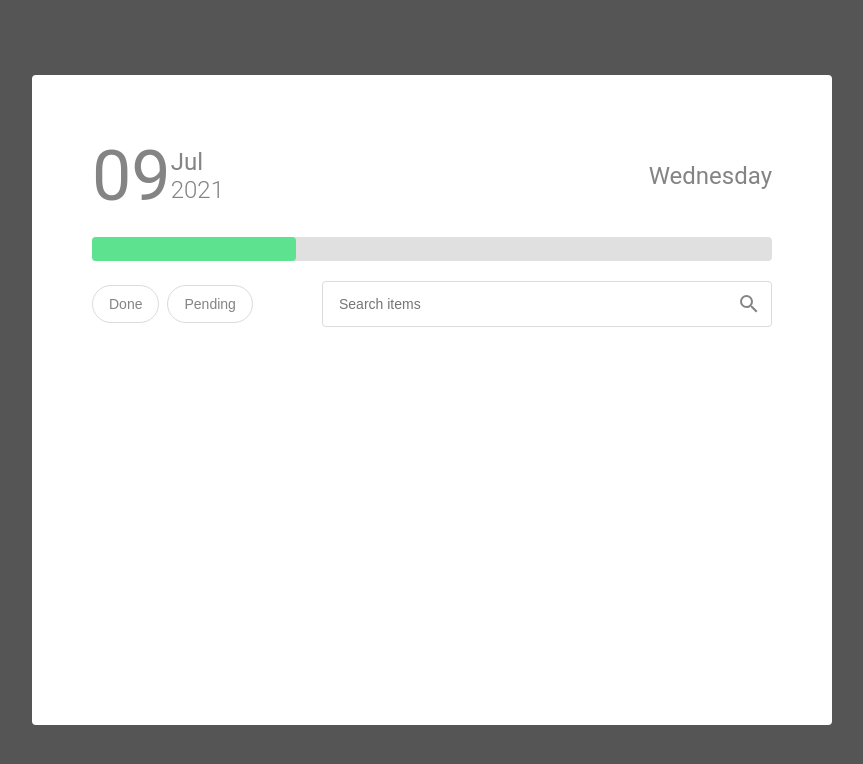
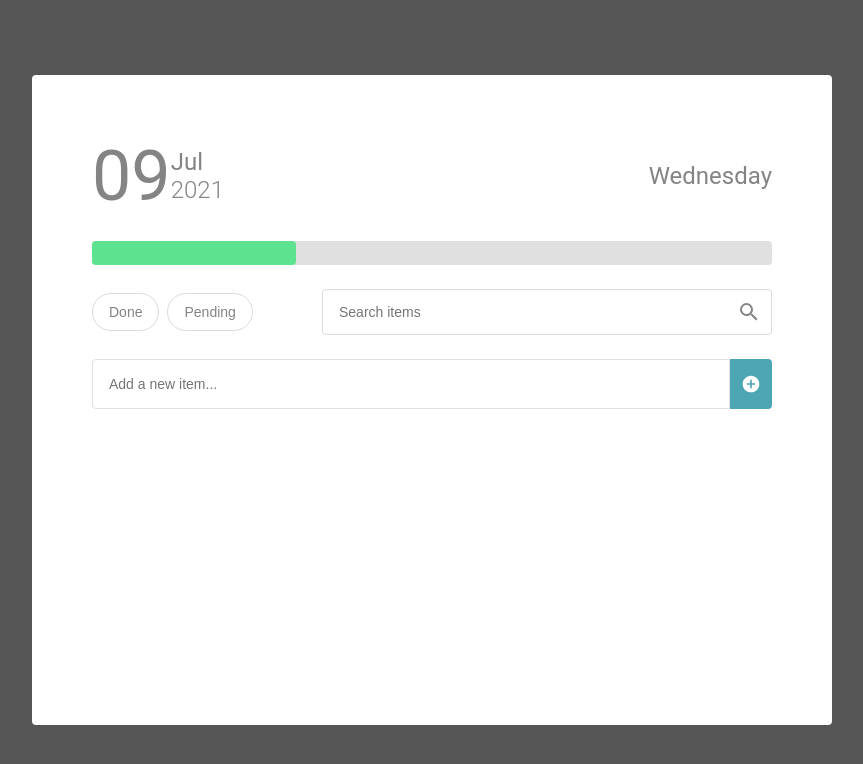
Before and after one commit to sizebay/frontend-challenge, a React (Vite) app: page / in a window 1280 px wide. Shown: the top 764 px of the page, without its empty margins (208-1071 px from the left). Built offline with nearby package versions, Linux system fonts and the light colour scheme.

Commit message:
Add task input styled

```diff
--- a/src/App.jsx
+++ b/src/App.jsx
@@ -4,6 +4,7 @@ import styled from "styled-components";
 import DateHeader from "./components/DateHeader";
 import ProgressBar from "./components/ProgressBar";
 import Search from "./components/Search";
+import AddTask from "./components/AddTask";
 
 const Background = styled.main`
     background-color: #555555;
@@ -22,13 +23,23 @@ const Container = styled.section`
     padding: 60px;
 `;
 
+const Head = styled.div`
+    display: flex;
+    flex-direction: column;
+    justify-content: space-between;
+    gap: 24px;
+`;
+
 function App() {
     return (
         <Background>
             <Container>
-                <DateHeader />
-                <ProgressBar progress={30} />
-                <Search />
+                <Head>
+                    <DateHeader />
+                    <ProgressBar progress={30} />
+                    <Search />
+                    <AddTask />
+                </Head>
             </Container>
         </Background>
     );
--- /dev/null
+++ b/src/components/AddTask.jsx
@@ -0,0 +1,50 @@
+import React from "react";
+import styled from "styled-components";
+
+import {MdAddCircle} from "react-icons/md";
+
+const Container = styled.div`
+    display: flex;
+    justify-content: space-between;
+    align-items: center;
+`;
+
+const Input = styled.input`
+    border: solid 1px #e0e0e0;
+    outline: none;
+    font-size: 14px;
+    padding: 8px 16px;
+    width: 100%;
+    height: 50px;
+    border-radius: 4px 0px 0px 4px;
+`;
+
+const Button = styled.button`
+    background-color: #4da6b3;
+    border-radius: 0px 4px 4px 0px;
+    height: 50px;
+    width: 45px;
+    border: none;
+    outline: none;
+    display: flex;
+    justify-content: center;
+    align-items: center;
+`;
+
+const Add = styled(MdAddCircle)`
+    color: #ffffff;
+    font-size: 20px;
+`;
+
+function AddTask() {
+    return (
+        <Container>
+            <Input placeholder="Add a new item..." />
+            <Button>
+                <Add />
+            </Button>
+        </Container>
+    );
+}
+
+export default AddTask;
--- a/src/components/ProgressBar.jsx
+++ b/src/components/ProgressBar.jsx
@@ -6,8 +6,6 @@ const Parent = styled.div`
     height: 24px;
     background-color: #e0e0e0;
     border-radius: 4px;
-    margin-top: 20px;
-    margin-bottom: 20px;
 `;
 
 const Child = styled.div`
```
